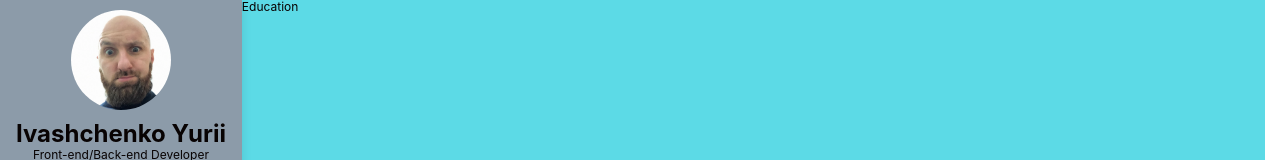
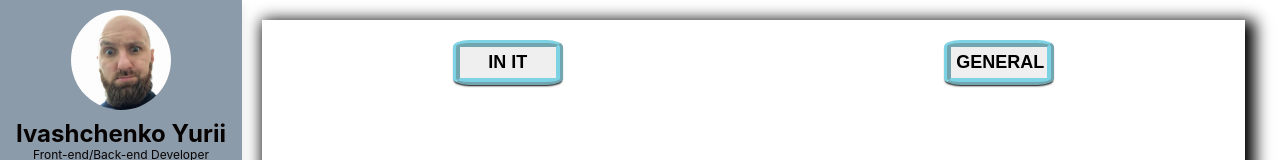
Before and after one commit to YuriiIva/my_own_presentation, a React (Create React App) app: page /Education in a window 1280 px wide. Shown: the top 160 px of the page. Built offline with nearby package versions, Linux system fonts and the light colour scheme.

Commit message:
change color main and start education

```diff
--- a/src/components/App/App.module.css
+++ b/src/components/App/App.module.css
@@ -5,6 +5,8 @@
 
 .right_inf{
     width: 100%;
+
+
 }
 
 .container {
--- a/src/components/Education/Education.jsx
+++ b/src/components/Education/Education.jsx
@@ -1,8 +1,55 @@
-import React from 'react'
+import {useState} from 'react'
+import Button from '../../common/Button/Button'
+import s from "./Education.module.css"
 
 const Education = () => {
+  const [isOpenIt, setIsOpenIt] = useState(false)
+  const [isOpenGen, setIsOpenGen] = useState(false)
+
+const isOpen = (e)=>{
+  switch (e.target.name) {
+    case "In IT":
+      setIsOpenIt(!isOpenIt)
+     return;
+     case "General":
+      setIsOpenGen(!isOpenGen)
+     return;
+
+    default:
+      break;
+  }
+  // setIsOpenIt(!isOpenIt)
+}
+
   return (
-    <div>Education</div>
+   <>
+    <div className={s.main}>
+    <div className={s.edIT}>
+    <button type='button' className={s.btn} name="In IT" onClick={isOpen}>In IT</button>
+    {isOpenIt && <h2 className={s.title}>
+      Courses
+      <p>
+      - GoIT Academy Bootcamp 2021:<pre>
+        Full Stack Developer
+        </pre>
+      </p>
+
+        </h2> }
+    </div>
+    <div className={s.edIT}>
+       <button  type='button' className={s.btn} name="General" onClick={isOpen}>General</button>
+    {isOpenGen && <h2 className={s.title}>
+    Sumy State University 2003-2005:
+    <pre>speciality -Electronic</pre>
+    </h2> }
+    </div>
+
+
+
+    </div>
+
+
+    </>
   )
 }
 
--- /dev/null
+++ b/src/components/Education/Education.module.css
@@ -0,0 +1,30 @@
+.main {
+    display: flex;
+    justify-content: space-around;
+    padding-top: 20px;
+    margin: 20px;
+    height: 100vh;
+    box-shadow: 5px 5px 15px 5px #000000;
+}
+
+.btn{
+    border: 2mm ridge var(--border-color);
+    box-shadow: 0px 2px 2px -1px #000000, 1px 1px 1px 1px rgba(0,0,0,0);
+    border-radius: 15%;
+    padding: 5px;
+    margin-bottom: 30px;
+    text-align: center;
+    text-transform: uppercase;
+    font-size: large;
+    font-weight: 600;
+
+ }
+ .title{
+    text-align: center;
+ }
+
+ .edIT{
+    display: flex;
+    flex-direction: column;
+    align-items: center;
+ }
--- a/src/components/Main/Main.module.css
+++ b/src/components/Main/Main.module.css
@@ -47,7 +47,7 @@ margin-top: 20px;
    margin: 0 auto;
    margin-top: 5px;
 
-   border: 4mm ridge rgba(50, 192, 220, 0.6);
+   border: 4mm ridge var(--border-color);
    box-shadow: 0px 2px 2px -1px #000000, 1px 1px 1px 1px rgba(0,0,0,0);
 
    text-transform: uppercase;
--- a/src/components/Skills/Skills.jsx
+++ b/src/components/Skills/Skills.jsx
@@ -26,12 +26,15 @@ const Skills = () => {
 
   return (
     <>
-    <div className={s.main}>
+
+
+    <div className={s.skills}>
+      <div className={s.main}>
       <div>
       <h2 className={s.title}>TECH SKILLS</h2>
       <div className={s.btn}>
         <Button btn_name={show?"Hide":"Show"} hendleOnClick={isToggle} />
-         {!show? <AiOutlineCaretDown/>:<AiFillCaretUp/>}
+         {!show? <AiOutlineCaretDown className={s.icon}/>:<AiFillCaretUp className={s.icon}/>}
       </div>
       {show && <Spring
       from={{opacity:0, transform:"translateY(-4rem)"}}
@@ -52,7 +55,7 @@ const Skills = () => {
       <h2 className={s.title}>SOFT SKILLS</h2>
       <div className={s.btn}>
          <Button btn_name={showSoft?"Hide":"Show"} hendleOnClick={isToggleSoft} />
-         {!showSoft? <AiOutlineCaretDown/>:<AiFillCaretUp/>}
+         {!showSoft? <AiOutlineCaretDown className={s.icon}/>:<AiFillCaretUp className={s.icon}/>}
       </div>
 
       {showSoft && <Spring
@@ -72,7 +75,7 @@ const Skills = () => {
       <h2 className={s.title}>LANGUAGE SKILLS</h2>
       <div className={s.btn}>
          <Button btn_name={showLan?"Hide":"Show"} hendleOnClick={isToggleLan} />
-         {!showLan? <AiOutlineCaretDown/>:<AiFillCaretUp/>}
+         {!showLan? <AiOutlineCaretDown className={s.icon}/>:<AiFillCaretUp className={s.icon}/>}
       </div>
 
      {showLan && <Spring
@@ -91,6 +94,9 @@ const Skills = () => {
 
     </div>
     {show && showSoft && showLan && <img src="https://static3.depositphotos.com/1003962/196/i/450/depositphotos_1963948-stock-photo-man-and-green-check-mark.jpg" alt="ok"  className={s.img}/>}
+    </div>
+
+
     </>
   )
 }
--- a/src/components/Skills/Skills.module.css
+++ b/src/components/Skills/Skills.module.css
@@ -1,12 +1,20 @@
+.skills{
+    margin: 20px;
+    padding: 20px;
+    box-shadow: 5px 5px 15px 5px #000000;
+    height: 100vh;
+}
+
 .main {
     display: flex;
     justify-content: space-between;
-    margin: 20px;
+
+
 }
 
 .title{
-   /* background-color: rgb(30, 255, 0); */
-   border: 0.5rem solid var(--green-color);
+    border: 2mm ridge var(--border-color);
+    box-shadow: 0px 2px 2px -1px #000000, 1px 1px 1px 1px rgba(0,0,0,0);
    border-radius: 15%;
    padding: 5px;
    margin-bottom: 20px;
@@ -26,3 +34,6 @@
     margin: 0 auto;
     margin-top: 60px;
 }
+.icon{
+    margin-left: -15px;
+}
--- a/src/index.css
+++ b/src/index.css
@@ -1,12 +1,13 @@
 @import-normalize;
 
 :root {
-  --accent-color: rgb(92, 218, 230);
+  --accent-color: #ffff;
   --text-color: rgb(8, 3, 3);
   --red-color: rgb(177, 28, 28);
   --btn-color: rgba(0, 0, 0, 0.2);
   --green-color: rgb(5, 67, 66);
   --bar-color: rgb(140, 155, 169);
+  --border-color: rgba(50, 192, 220, 0.6);
 }
 
 body {
@@ -74,7 +75,7 @@ a {
 
 
 button{
-  width: 100px;
+  width: 110px;
 }
 
 
```
